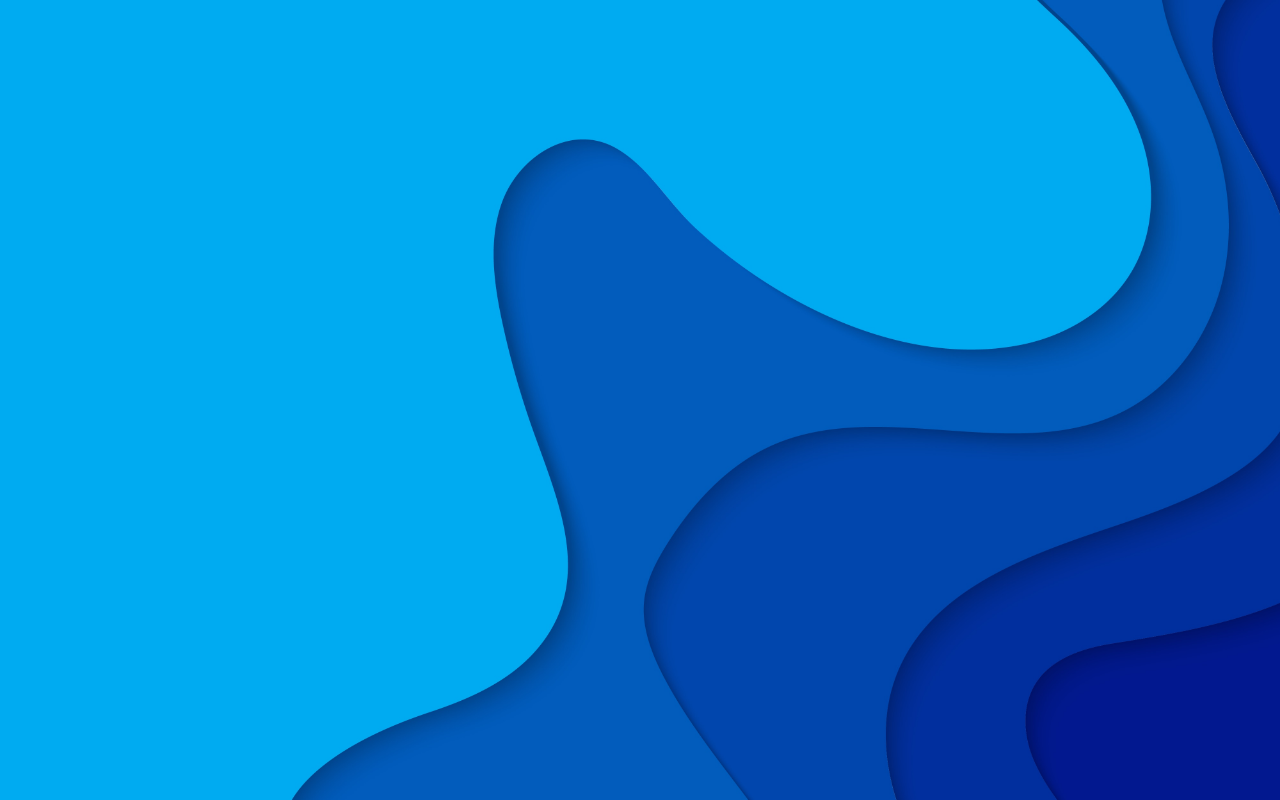
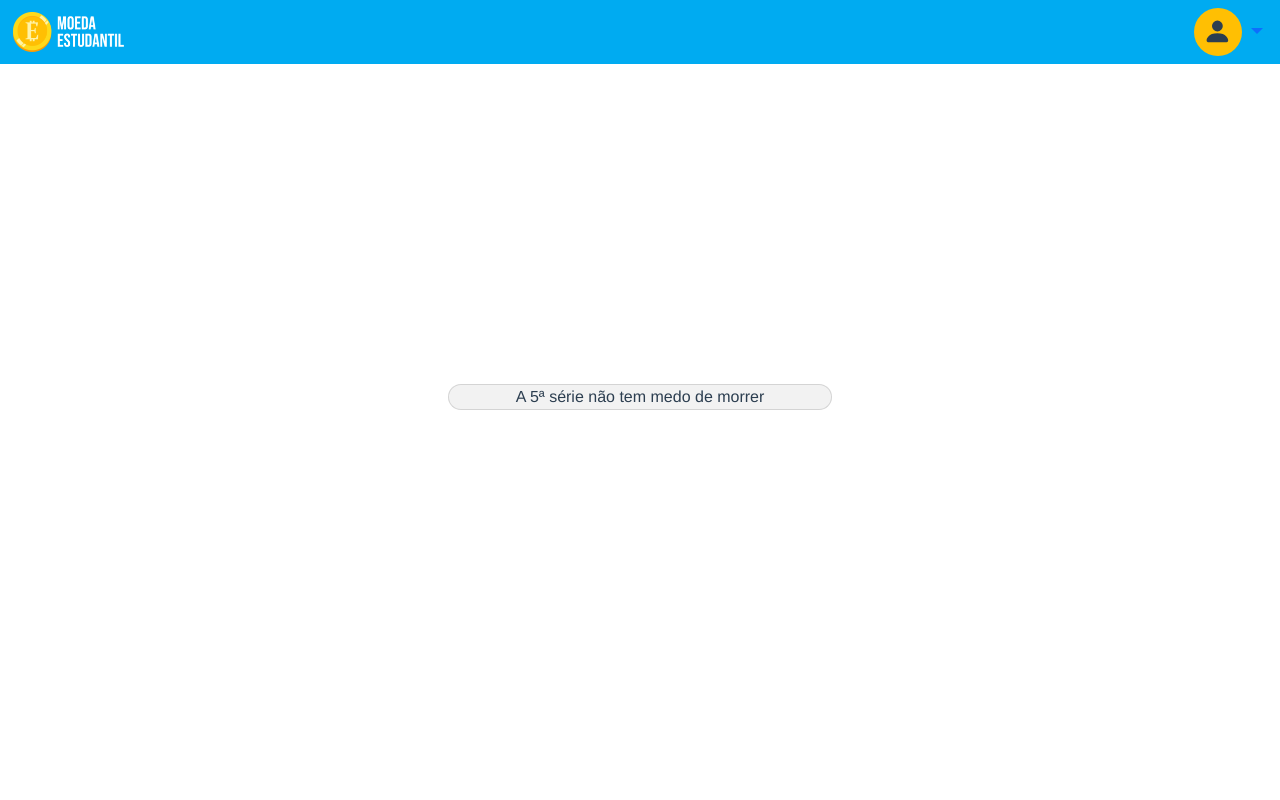
Before and after one commit to jeronimoluiz/Moeda-Estudantil, a Vue app in the folder frontend/: page /home-aluno in a window 1280 px wide. Built offline with nearby package versions, Linux system fonts and the light colour scheme.

Commit message:
Criação do Post do Frontend para o Backend na tela de cadastro

```diff
--- /dev/null
+++ b/frontend/src/components/HomeAluno.vue
@@ -0,0 +1,72 @@
+<template>
+    <div class="home">
+        <div class="navbar">
+            <div class="logo">
+                <img id="img" src="../assets/logo.png">
+            </div>
+            <div class="drop">
+                <b-dropdown size="lg"  variant="link" right toggle-class="text-decoration-none" caret>
+                    <template #button-content>
+                    </template>
+                    <b-dropdown-item href="#">Sair</b-dropdown-item>
+                </b-dropdown>
+            </div>
+            <div>
+                <b-avatar id="avatar" variant="warning" size="6vh"></b-avatar>
+            </div>
+        </div>
+        <div class="d-flex justify-content-center flex-direction: column">
+            <div class="card">
+                 A 5ª série não tem medo de morrer
+            </div>
+        </div>
+    </div>
+</template>
+
+<script>
+
+</script>
+
+<style>
+    .card {
+    position: relative;
+    width:30vw;
+     transform: translate(0vw, 40vh);
+    background: #f2f2f2;
+    border-radius: 20px;
+    }
+
+    .home{
+        background-color: #fff;
+        width: 100vw;
+        height: 100vh;
+    }
+
+    .navbar{
+        background-color: #00abf1;
+        width: 100vw;
+        height: 8vh;
+    }
+
+    .logo{
+        position: absolute;
+        left: 1%;
+        margin-top: -5vh;
+    }
+    .drop{
+        position: absolute;
+        right: 0%;
+    }
+    #img{
+        position: absolute;
+        max-width: 17vw;
+        max-height: 5vh;
+    }
+
+    #avatar{
+        background-color: #ffbf03;
+        position: absolute;
+        right: 3%;
+        bottom:13%;
+    }
+</style>
--- a/frontend/src/components/Home.vue
+++ b/frontend/src/components/HomeProfessor.vue
@@ -9,12 +9,11 @@
                 <b-dropdown size="lg"  variant="link" right toggle-class="text-decoration-none" caret>
                     <template #button-content>
                     </template>
-                    <b-dropdown-item href="#">Perfil</b-dropdown-item>
                     <b-dropdown-item href="#">Sair</b-dropdown-item>
                 </b-dropdown>
             </div>
 
-            <b-avatar  id="avatar" src="https://placekitten.com/300/300" size="3.5rem"></b-avatar>
+            <b-avatar id="avatar" variant="warning" size="6vh"></b-avatar>
 
             <div class="info">
             </div>
@@ -59,7 +58,8 @@
     }
 
     #avatar{
+        background-color: #ffbf03;
         position: absolute;
-        right: 2%;
+        right: 3%;
     }
 </style>
--- a/frontend/src/components/Register.vue
+++ b/frontend/src/components/Register.vue
@@ -47,7 +47,7 @@
 
       <div class="link-login">
         Já tem cadastro?
-        <router-link to="/login" id="_link-login">Login</router-link>
+        <router-link to="/" id="_link-login">Login</router-link>
       </div>
 
     </div>
@@ -63,32 +63,29 @@ export default {
         nome: '',
         cpf: '',
         senha: '',
-        confirmSenha: ''
+        confirmSenha: '',
       },
 
       selected_university: null,
       selected_radio: "first",
       options_university: [
         { value: null, name: "Selecione sua Universidade" },
-        { item: "A", name: "Potifícia Universidade Católica de Minas Gerais" },
-        { item: "B", name: "Universidade Federal de Minas Gerais" },
-        { item: "D", name: "Centro Universitário UNA" },
+        { item: "00000000000001", name: "Potifícia Universidade Católica de Minas Gerais" },
+        { item: "00000000000002", name: "Universidade Federal de Minas Gerais" },
+        { item: "00000000000003", name: "Centro Universitário UNA" },
       ],
       options_radio: [
         { text: "Aluno", value: "first" },
         { text: "Professor", value: "second" },
       ],
-    };
+
+    }
   },
 
   methods:{
     // POST para realizar o cadastro de alunos e professores.
     enviar:function(){
       console.log("Enviando... to the heeeell");
-      console.log(this.selected_university);
-      console.log(this.selected_radio);
-
-
 
       if (this.form.confirmSenha != this.form.senha){
         alert("As senhas digitadas são diferentes.");
@@ -98,12 +95,10 @@ export default {
         if (this.selected_radio == 'first'){
 
           axios
-          .post("/users/login-aluno")({  // ESTA URL DO POST PRECISA SER ALTERADA.
-            nome: this.form.nome,
-            cpf: this.form.cpf,
+          .post('/users/cadastro-aluno', {
+            cpfAluno: this.form.cpf,
             senha: this.form.senha,
-            universidade: this.selected_university,
-            tipoPessoa: this.selected_radio
+            cnpjUniversidade: this.selected_university
           })
           .then(function (response) {
             console.log(response);
@@ -114,12 +109,10 @@ export default {
         }else{
 
           axios
-          .post("/users/register-aluno")({  // ESTA URL DO POST PRECISA SER ALTERADA.
-            nome: this.form.nome,
-            cpf: this.form.cpf,
+          .post('/users/cadastro-professor', {  // ESTA URL DO POST PRECISA SER ALTERADA.
+            cpfProfessor: this.form.cpf,
             senha: this.form.senha,
-            universidade: this.selected_university,
-            tipoPessoa: this.selected_radio
+            cnpjUniversidade: this.selected_university
           })
           .then(function (response) {
             console.log(response);
--- a/frontend/src/router/index.js
+++ b/frontend/src/router/index.js
@@ -11,11 +11,6 @@ const routes = [
     component: Login,
   },
   {
-    path: "/login",
-    name: "Login1",
-    component: Login,
-  },
-  {
     path: "/register",
     name: "Register",
     // route level code-splitting
@@ -25,10 +20,16 @@ const routes = [
       import(/* webpackChunkName: "about" */ "../components/Register.vue"),
   },
   {
-    path: "/home",
-    name: "Home",
+    path: "/home-aluno",
+    name: "HomeAluno",
     component: () =>
-      import( "../components/Home.vue"),
+      import( "../components/HomeAluno.vue"),
+  },
+  {
+    path: "/home-professor",
+    name: "HomeProfessor",
+    component: () =>
+      import( "../components/HomeProfessor.vue"),
   },
 
 
```
